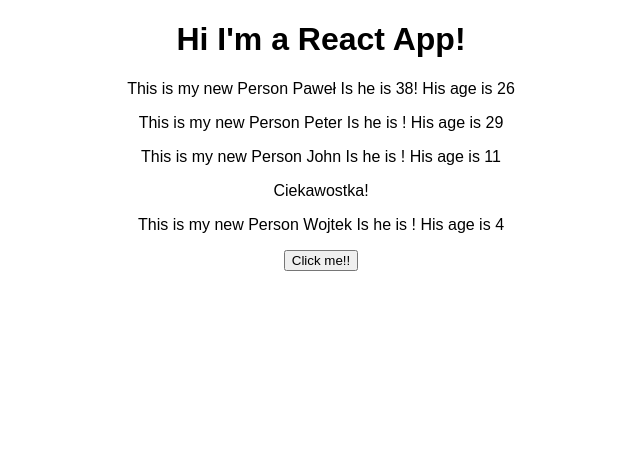
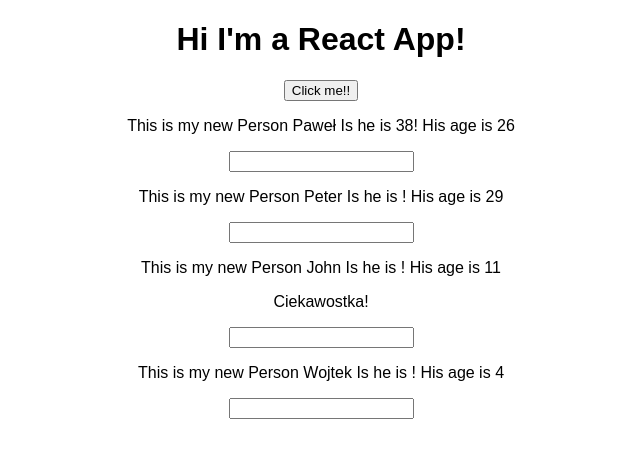
Before and after one commit to PawelKurpinski/React, a React (Create React App) app in the folder reactLandingPage/react-landing-page/: page / in a window 1280 px wide. Shown: the top 458 px of the page, without its empty margins (319-959 px from the left). Built offline with nearby package versions, Linux system fonts and the light colour scheme.

Commit message:
reactLandingPage continue

```diff
--- a/reactLandingPage/react-landing-page/src/App.js
+++ b/reactLandingPage/react-landing-page/src/App.js
@@ -13,7 +13,6 @@
       {name: 'Wojtek', age: 22}
     ]
   }
-
   /* this below is my name but its good to write it with "handler" to emphasize it relation with an event */
 
   switchNameHandler = () => {
@@ -25,20 +24,29 @@
       ] })
   }
 
+  nameChangeHandler = (event) => {
+    this.setState({persons: [
+      {name: 'Maximilian' , age: 29},
+      {name: 'Edek', age: 34},
+      {name: event.target.value, age: 22}
+    ] })
+  }
+
   render() {
     return (
 
      <div className="App">
         <h1>Hi I'm a React App!</h1>
+          <button onClick={this.switchNameHandler}>Click me!!</button>
         <Person name="Paweł" age='38' />
         <Person name="Peter" age={this.state.age} />
-        <Person name="John">Ciekawostka!</Person>
-        <Person name={this.state.persons[2].name} click={this.switchNameHandler}/>
-        {/* Warning! this.withNameHandler() will be executed immediately but we do not wont it! */}
-        <button onClick={this.switchNameHandler}>Click me!!</button>
+        <Person name="John"changed={this.nameChangeHandler}>Ciekawostka!
+          </Person>
+        <Person name={this.state.persons[2].name}
+          click={this.switchNameHandler}/>
+          {/* Warning! this.withNameHandler() will be executed immediately but we do not wont it! */}
       </div>
     );
   }
 }
-
 export default App;
--- a/reactLandingPage/react-landing-page/src/Person/Person.jsx
+++ b/reactLandingPage/react-landing-page/src/Person/Person.jsx
@@ -5,6 +5,7 @@
         <div>
             <p onClick={props.click}>This is my new Person {props.name} Is he is {props.age}! His age is {Math.floor(Math.random()*30)}</p>
             <p>{props.children}</p>
+            <input type="text" onChange={props.changed}/>
         </div>
     )
 };
```
